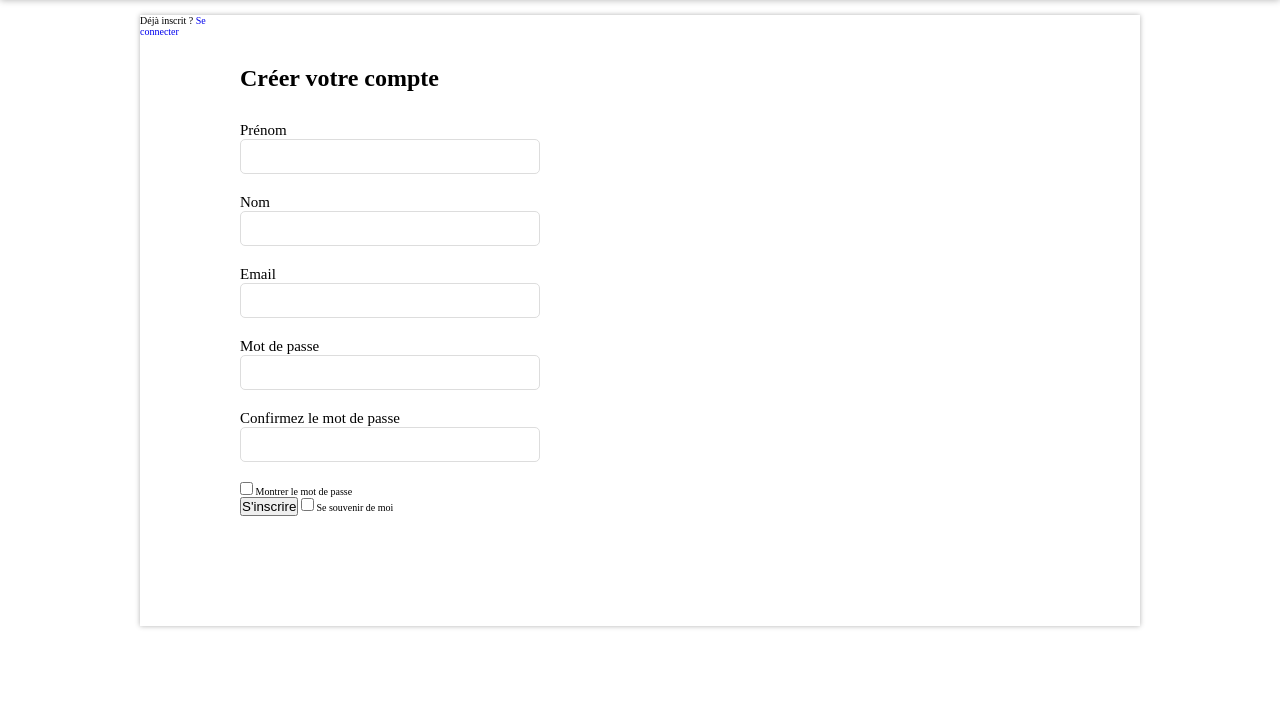
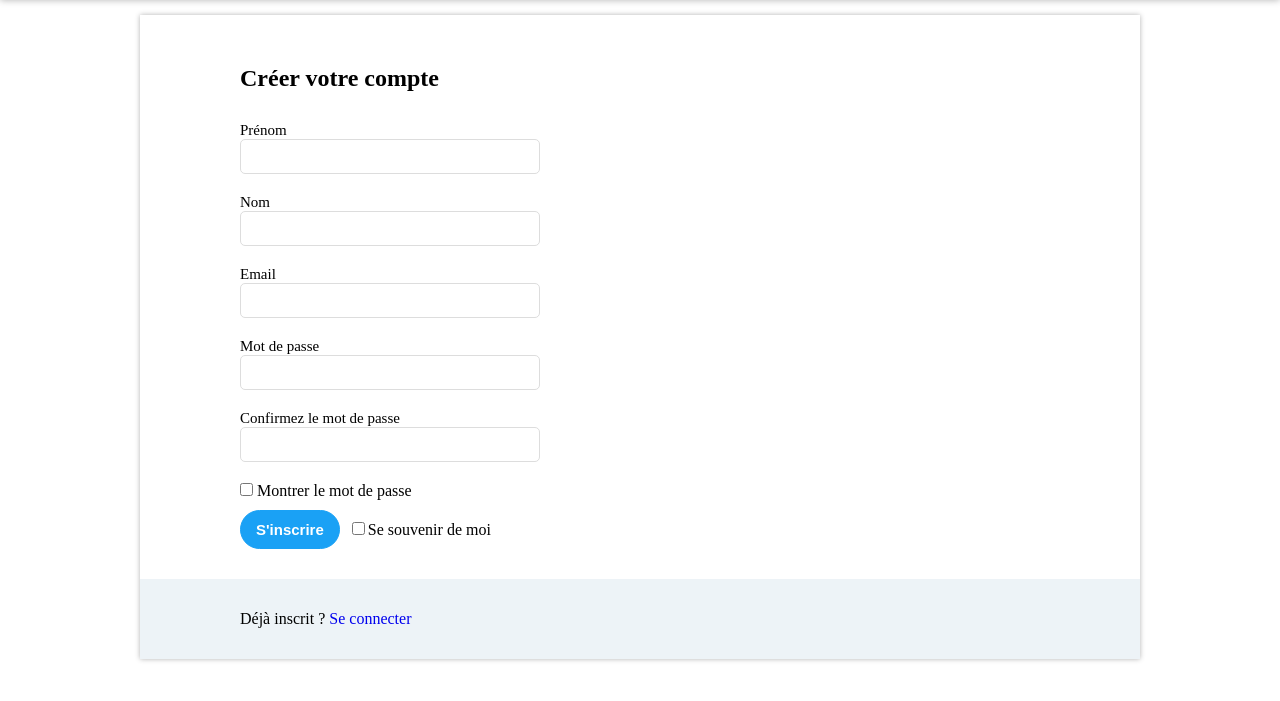
Before and after one commit to elias-cardon/jobber, a PHP site: page /sign.php in a window 1280 px wide. Shown: the part 83-784 px from the top of the page. Run offline with PHP 8.4, Linux system fonts and the light colour scheme.

Commit message:
On finit le css du formulaire d'inscription

```diff
--- a/frontend/assets/css/sign.css
+++ b/frontend/assets/css/sign.css
@@ -102,3 +102,43 @@ input:not(.form-checkbox){
     font-size: 1.5rem;
     padding-left: 1rem;
 }
+
+.s-password{
+    margin-bottom: 1rem;
+    font-size: 1.6rem;
+}
+
+.form-btn-wrapper .btn-form{
+    padding: 1rem 1.5rem;
+    background-color: #1aa1f5;
+    color : #fff;
+    border: 0.1rem solid #1aa1f5;
+    border-radius: 4rem;
+    font-size: 1.5rem;
+    font-weight: bold;
+    cursor: pointer;
+    margin-right: 1rem;
+}
+
+.form-btn-wrapper label{
+    font-size: 1.6rem;
+}
+
+.form-footer{
+    grid-column: 1/-1;
+    grid-row: 2/-1;
+    padding-left: 100px;
+    background-color: #edf3f7;
+    display: flex;
+    flex-direction: column;
+    justify-content: center;
+    margin-top: 2rem;
+}
+
+.form-footer p{
+    font-size: 1.6rem;
+}
+
+.form-footer a:hover{
+    text-decoration: underline;
+}
```
